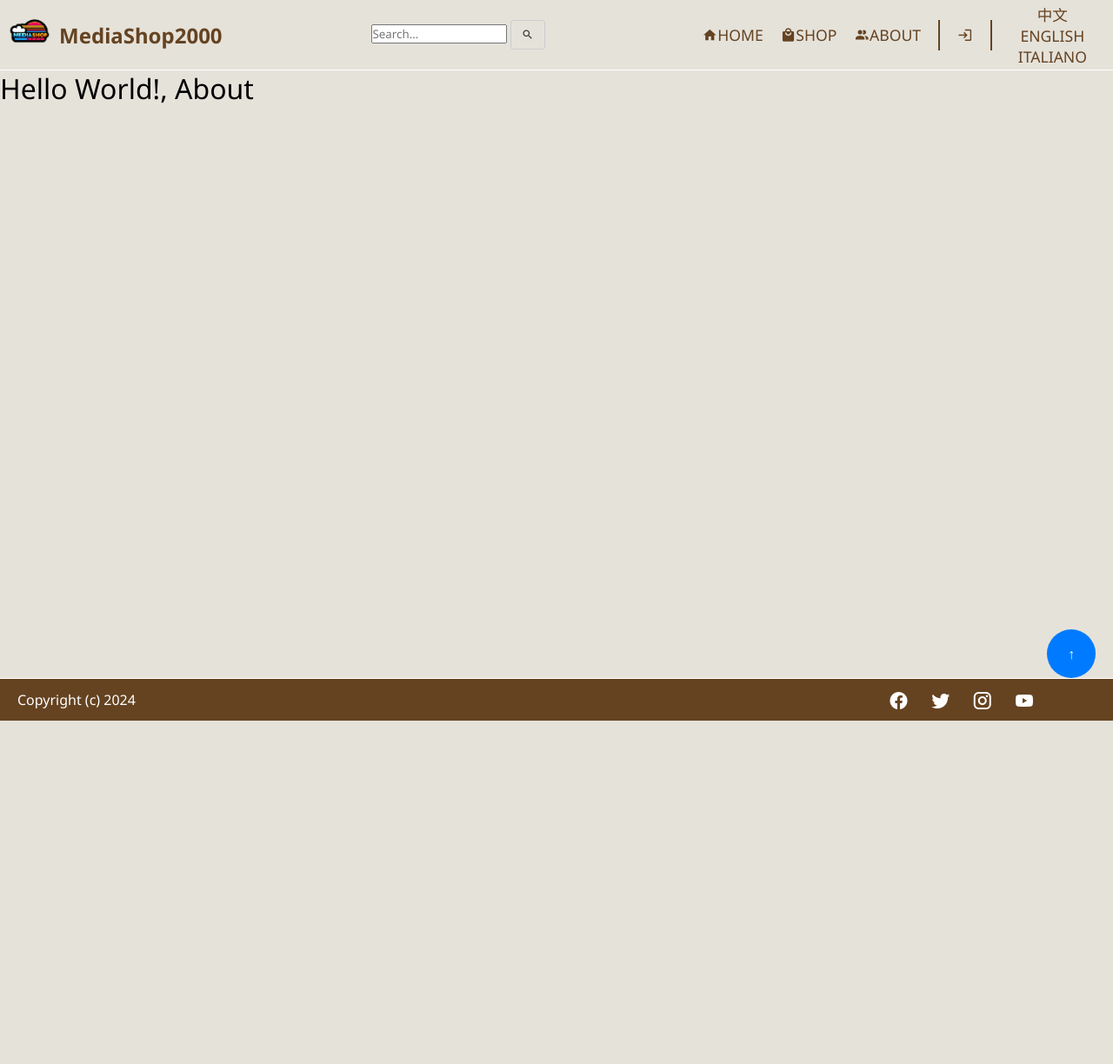
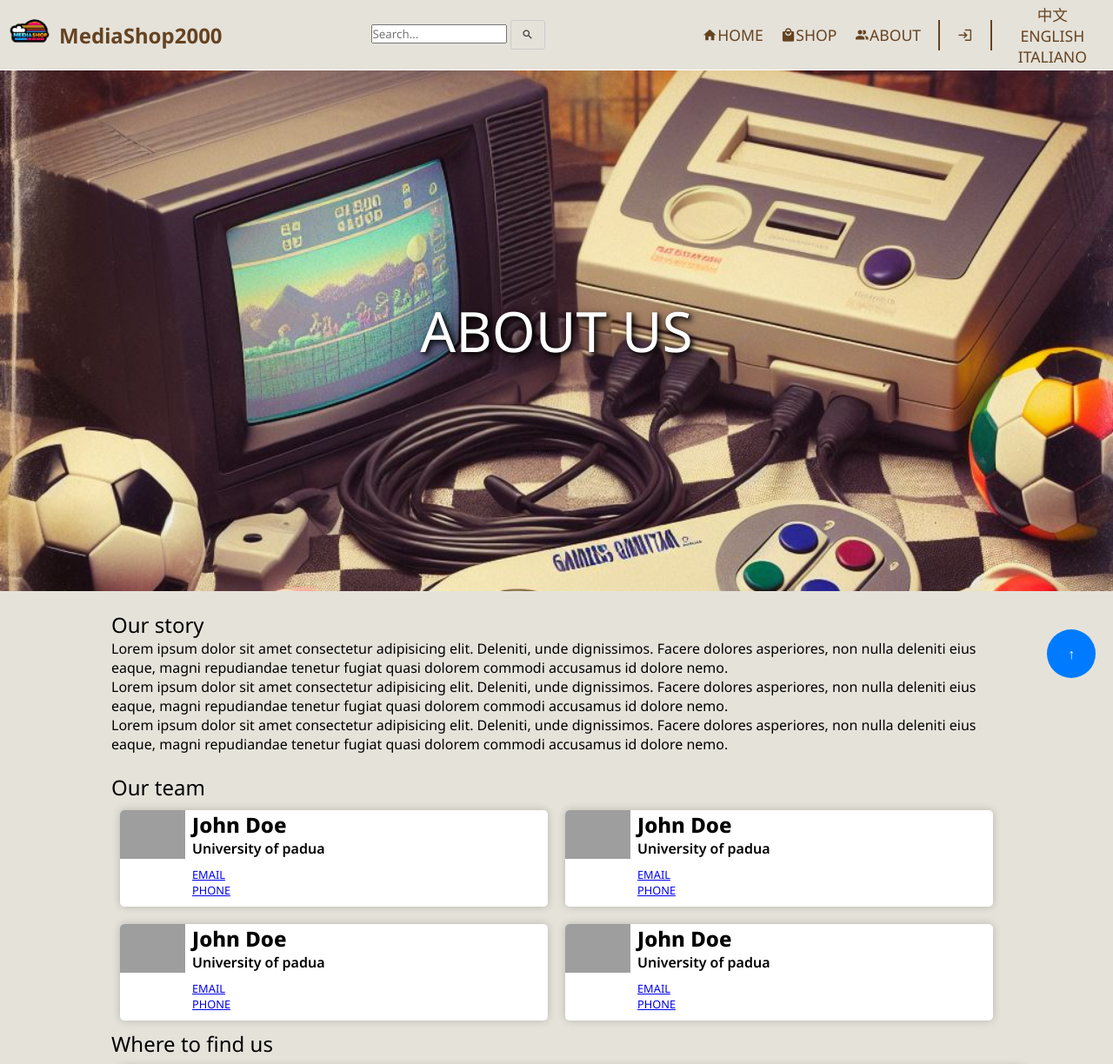
Before and after one commit to AllgStudio/MediaShop2000_AIO, a PHP site: page /about in a window 1280 px wide. Shown: the top 1224 px of the page at 87% size. Before the commit the page ends 829 px from the top, so only its background shows below. Run offline with PHP 8.4, Linux system fonts and the light colour scheme; a stand-in replaces the project's code that opens the database connection; some libraries are stand-ins or nearby versions; grey boxes are pictures that could not be loaded.

Commit message:
✅ Update about page

```diff
--- a/css/components/card.css
+++ b/css/components/card.css
@@ -1,7 +1,7 @@
 .card {
     background-color: #fff;
-    padding: 20px;
-    margin: 10px;
+    /* padding: 20px; */
+    /* margin: 10px; */
     border-radius: 5px;
     box-shadow: 0 0 10px rgba(0, 0, 0, 0.2);
     position: relative;
@@ -29,23 +29,23 @@
 }
  */
 
-.card > .card-title {
+.card  .card-title {
     font-size: 1.5rem;
     font-weight: 800;
 
 }
-.card > .card-subtitle {
+.card  .card-subtitle {
     font-size: 1rem;
     font-weight: 600;
     margin-bottom: 10px;
 }
-.card > .card-text {
+.card  .card-text {
     font-size: 0.8rem;
     margin-bottom: 10px;
     font-weight: 400;
 }
 
-.card > .card-img {
+.card  .card-img {
     width: 100%;
     height: 200px;
     background-color: #ccc;
@@ -54,7 +54,7 @@
     margin-bottom: 10px;
 }
 
-.card > .card-img > img {
+.card  .card-img > img {
     width: 100%;
     height: 100%;
     object-fit: cover;
--- a/css/components/flex.css
+++ b/css/components/flex.css
@@ -10,9 +10,16 @@
 .d-flex {
     display: flex;
 }
+.d-flex-inline {
+    display: inline-flex;
+}
+
 .flex-row {
     flex-direction: row;
 }
 .flex-column {
     flex-direction: column;
 }
+.flex-wrap {
+    flex-wrap: wrap;
+}
--- a/css/components/utilities.css
+++ b/css/components/utilities.css
@@ -18,6 +18,21 @@
 
 
 /* Margin classes */
+.mx-0 { margin-left: 0; margin-right: 0; }
+.mx-1 { margin-left: 0.25rem; margin-right: 0.25rem; }
+.mx-2 { margin-left: 0.5rem; margin-right: 0.5rem; }
+.mx-3 { margin-left: 1rem; margin-right: 1rem; }
+.mx-4 { margin-left: 1.5rem; margin-right: 1.5rem; }
+.mx-5 { margin-left: 2rem; margin-right: 2rem; }
+
+.my-0 { margin-top: 0; margin-bottom: 0; }
+.my-1 { margin-top: 0.25rem; margin-bottom: 0.25rem; }
+.my-2 { margin-top: 0.5rem; margin-bottom: 0.5rem; }
+.my-3 { margin-top: 1rem; margin-bottom: 1rem; }
+.my-4 { margin-top: 1.5rem; margin-bottom: 1.5rem; }
+.my-5 { margin-top: 2rem; margin-bottom: 2rem; }
+
+
 .ma-0 { margin: 0; }
 .ma-1 { margin: 0.25rem; }
 .ma-2 { margin: 0.5rem; }
@@ -60,6 +75,20 @@
 .mb-auto { margin-bottom: auto; }
 
 /* Padding classes */
+.px-0 { padding-left: 0; padding-right: 0; }
+.px-1 { padding-left: 0.25rem; padding-right: 0.25rem; }
+.px-2 { padding-left: 0.5rem; padding-right: 0.5rem; }
+.px-3 { padding-left: 1rem; padding-right: 1rem; }
+.px-4 { padding-left: 1.5rem; padding-right: 1.5rem; }
+.px-5 { padding-left: 2rem; padding-right: 2rem; }
+
+.py-0 { padding-top: 0; padding-bottom: 0; }
+.py-1 { padding-top: 0.25rem; padding-bottom: 0.25rem; }
+.py-2 { padding-top: 0.5rem; padding-bottom: 0.5rem; }
+.py-3 { padding-top: 1rem; padding-bottom: 1rem; }
+.py-4 { padding-top: 1.5rem; padding-bottom: 1.5rem; }
+.py-5 { padding-top: 2rem; padding-bottom: 2rem; }
+
 .pa-0 { padding: 0; }
 .pa-1 { padding: 0.25rem; }
 .pa-2 { padding: 0.5rem; }
@@ -101,6 +130,9 @@
 .pt-auto { padding-top: auto; }
 .pb-auto { padding-bottom: auto; }
 
+.w-100 { width: 100% !important; }
+.h-100 { height: 100% !important; }
+
 
 /* screen reader only */
 .sr-only {
--- a/css/style.css
+++ b/css/style.css
@@ -161,3 +161,9 @@ footer a{
     justify-content: center;
     margin-top: 10%;
 }
+
+
+#about .card {
+    width: calc(50% - 20px);
+    margin: 10px;
+}
--- a/template/about.html
+++ b/template/about.html
@@ -1,3 +1,84 @@
-<div>
-    <h1>{{ hello }}</h1>
+<div class="cover-image">
+    <h1>ABOUT US</h1>
 </div>
+
+<div id="about" class="container">
+    <br />
+
+    <h2>Our story</h2>
+
+    <p>Lorem ipsum dolor sit amet consectetur adipisicing elit. Deleniti, unde dignissimos. Facere dolores asperiores,
+        non nulla deleniti eius eaque, magni repudiandae tenetur fugiat quasi dolorem commodi accusamus id dolore nemo.
+    </p>
+    <p>Lorem ipsum dolor sit amet consectetur adipisicing elit. Deleniti, unde dignissimos. Facere dolores asperiores,
+        non nulla deleniti eius eaque, magni repudiandae tenetur fugiat quasi dolorem commodi accusamus id dolore nemo.
+    </p>
+    <p>Lorem ipsum dolor sit amet consectetur adipisicing elit. Deleniti, unde dignissimos. Facere dolores asperiores,
+        non nulla deleniti eius eaque, magni repudiandae tenetur fugiat quasi dolorem commodi accusamus id dolore nemo.
+    </p>
+
+
+    <br />
+
+    <h2>Our team</h2>
+    <div class="d-flex justify-center flex-wrap">
+
+        <div class="d-flex card">
+            <div> <img src="https://www.w3schools.com/howto/img_avatar.png" alt="Avatar" style="width: 75px;"></div>
+            <div class="mx-2">
+                <div class="card-title">John Doe</div>
+                <div class="card-subtitle">University of padua</div>
+                <div class="card-text">
+                    <p><a href="mailto:xxx">EMAIL</a></p>
+                    <p><a href="tel:xxx">PHONE</a></p>
+                </div>
+            </div>
+        </div>
+
+        <div class="d-flex card">
+            <div> <img src="https://www.w3schools.com/howto/img_avatar.png" alt="Avatar" style="width: 75px;"></div>
+            <div class="mx-2">
+                <div class="card-title">John Doe</div>
+                <div class="card-subtitle">University of padua</div>
+                <div class="card-text">
+                    <p><a href="mailto:xxx">EMAIL</a></p>
+                    <p><a href="tel:xxx">PHONE</a></p>
+                </div>
+            </div>
+        </div>
+
+        <div class="d-flex card">
+            <div> <img src="https://www.w3schools.com/howto/img_avatar.png" alt="Avatar" style="width: 75px;"></div>
+            <div class="mx-2">
+                <div class="card-title">John Doe</div>
+                <div class="card-subtitle">University of padua</div>
+                <div class="card-text">
+                    <p><a href="mailto:xxx">EMAIL</a></p>
+                    <p><a href="tel:xxx">PHONE</a></p>
+                </div>
+            </div>
+        </div>
+
+        <div class="d-flex card">
+            <div> <img src="https://www.w3schools.com/howto/img_avatar.png" alt="Avatar" style="width: 75px;"></div>
+            <div class="mx-2">
+                <div class="card-title">John Doe</div>
+                <div class="card-subtitle">University of padua</div>
+                <div class="card-text">
+                    <p><a href="mailto:xxx">EMAIL</a></p>
+                    <p><a href="tel:xxx">PHONE</a></p>
+                </div>
+            </div>
+        </div>
+    </div>
+
+        <!-- map -->
+        <h2>Where to find us</h2>
+        <div class="card px-2 w-100">
+            <div class="card-title"></div>
+            <div class="card-text">
+                <iframe src="https://www.google.com/maps/embed?pb=!1m18!1m12!1m3!1d2795.073394394073!2d11.8763943155671!3d45.40643107910029!2m3!1f0!2f0!3f0!3m2!1i1024!2i768!4f13.1!3m3!1m2!1s0x477ebf3e3f3f3f3f%3A0x3e3f3f3f3f3f3f3f!2sUniversity%20of%20Padua!5e0!3m2!1sen!2sit!4v1617220730003!5m2!1sen!2sit" width="100%" height="600" style="border:0;" allowfullscreen="" loading="lazy"></iframe>
+            </div>
+        </div>
+</div>
+    <br /><br /><br />
```
